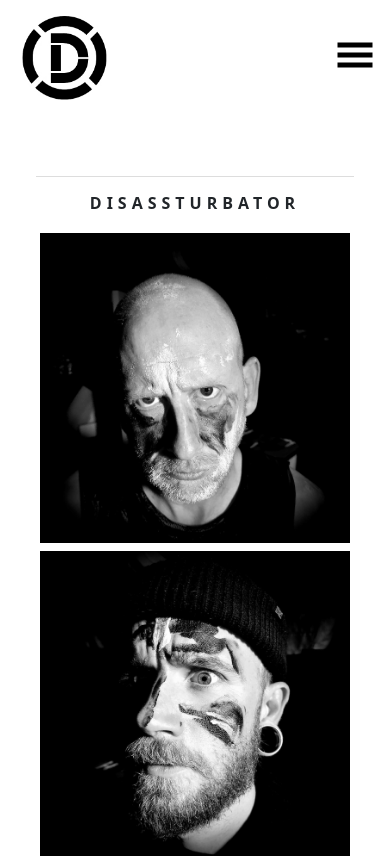
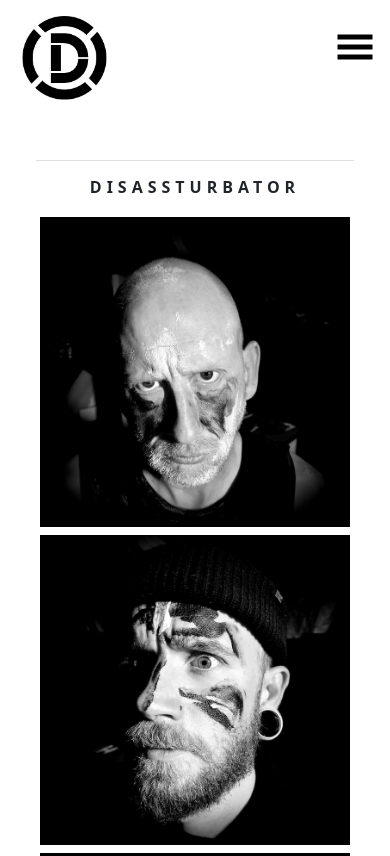
Before and after one commit to bendunhampdx/disassturbator, a React (Create React App) app: page / in a window 390 px wide. Shown: the top 856 px of the page. Built offline with nearby package versions, Linux system fonts and the light colour scheme.

Commit message:
update styles

```diff
--- a/src/components/Main/Main.module.scss
+++ b/src/components/Main/Main.module.scss
@@ -12,6 +12,6 @@
 
 @media screen and (max-width: 576px) {
   .main_content {
-    margin-top: 11rem;
+    margin-top: 10rem;
   }
 }
--- a/src/components/Nav/Nav.module.scss
+++ b/src/components/Nav/Nav.module.scss
@@ -87,7 +87,7 @@
 }
 @media screen and (max-width: 576px) {
   .nav_meta {
-    height: 175px;
+    height: 135px;
     nav ul {
       top: 50px;
       right: 50px;
```
